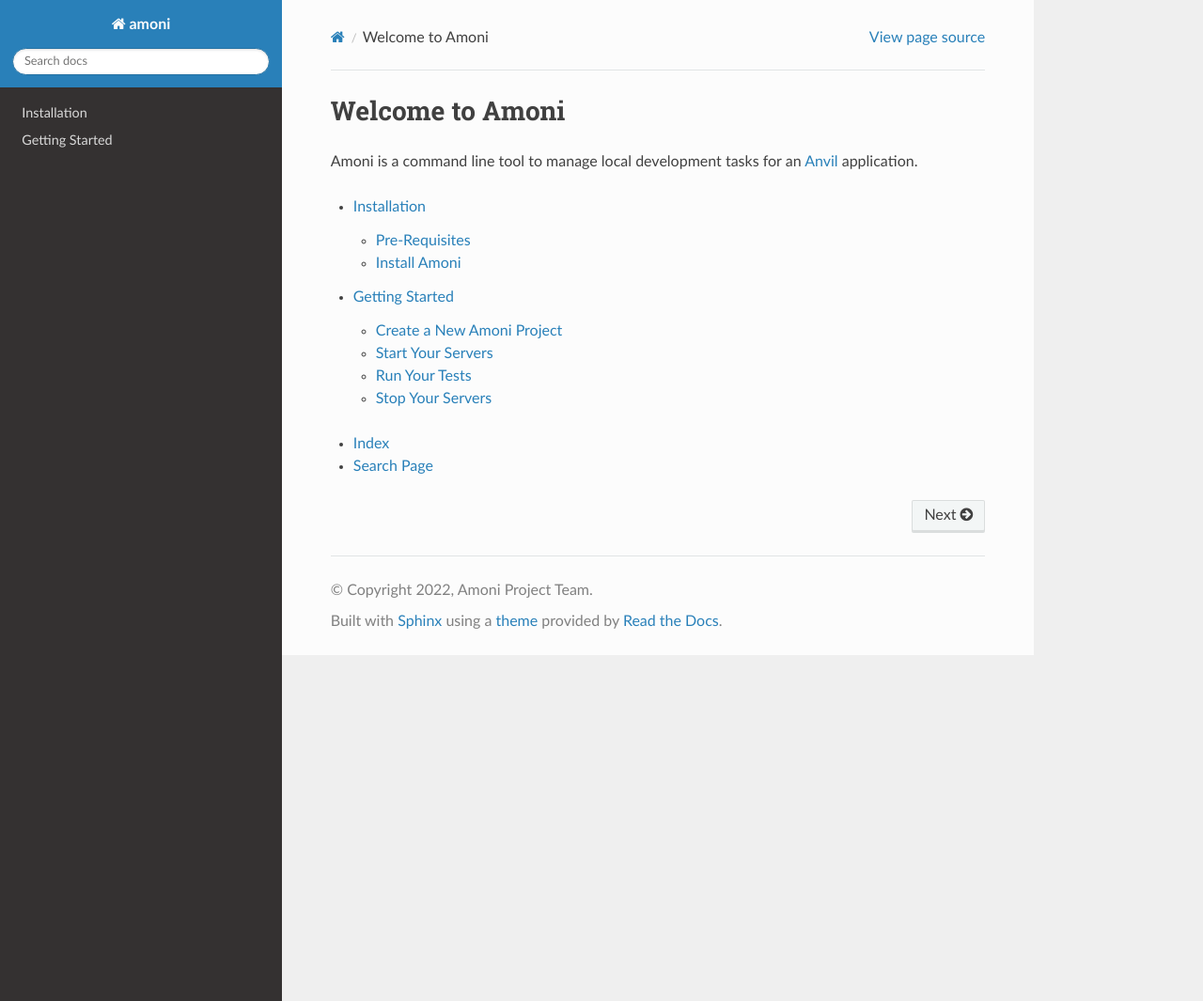
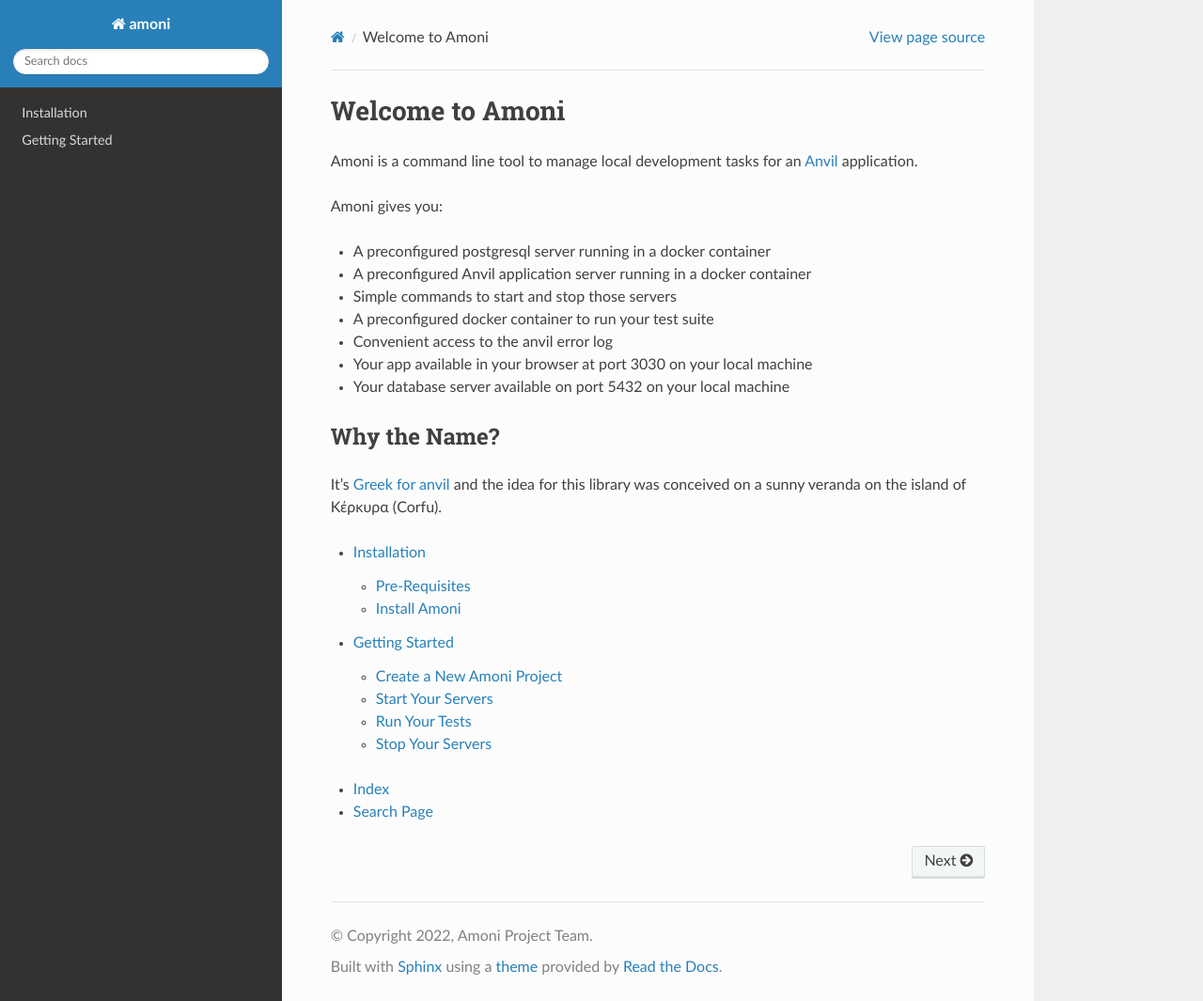
Before and after one commit to anvilistas/amoni, a Sphinx documentation site: the page built from docs/index.rst, in a window 1280 px wide and 1065 px high. Shown: the whole window at 94% size. Built offline with Sphinx 7.4.7 and the Read the Docs theme 2.0.0, drawn with Linux system fonts in a browser that asks for light colours.

Commit message:
Add overview doc comment

```diff
--- a/docs/index.rst
+++ b/docs/index.rst
@@ -2,6 +2,20 @@
 ================
 
 Amoni is a command line tool to manage local development tasks for an `Anvil <https://anvil.works>`_ application.
+
+Amoni gives you:
+
+* A preconfigured postgresql server running in a docker container
+* A preconfigured Anvil application server running in a docker container
+* Simple commands to start and stop those servers
+* A preconfigured docker container to run your test suite
+* Convenient access to the anvil error log
+* Your app available in your browser at port 3030 on your local machine
+* Your database server available on port 5432 on your local machine
+
+Why the Name?
+-------------
+It's `Greek for anvil <https://translate.google.com/?sl=auto&tl=el&text=anvil&op=translate>`_ and the idea for this library was conceived on a sunny veranda on the island of Κέρκυρα (Corfu).
 
 .. toctree::
    :maxdepth: 2
```
Also changed, not shown: README.md (+2 -3 lines).
